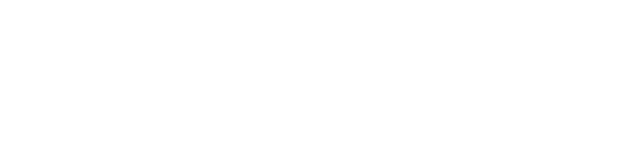
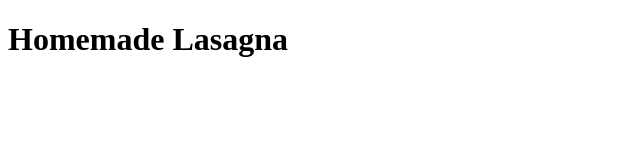
Before and after one commit to Invoke-STPE/The-Odin-Project-Foundation-Course-Projects, a plain HTML site: page odin-recipes/recipes/lasagna.html in a window 1280 px wide. Shown: the whole page, without its empty margins (0-640 px from the left). Drawn offline with Linux system fonts and the light colour scheme.

```diff
--- a/odin-recipes/recipes/lasagna.html
+++ b/odin-recipes/recipes/lasagna.html
@@ -6,6 +6,6 @@
     <title>Lasagna recipes</title>
 </head>
 <body>
-
+    <h1>Homemade Lasagna</h1>
 </body>
 </html>
```
